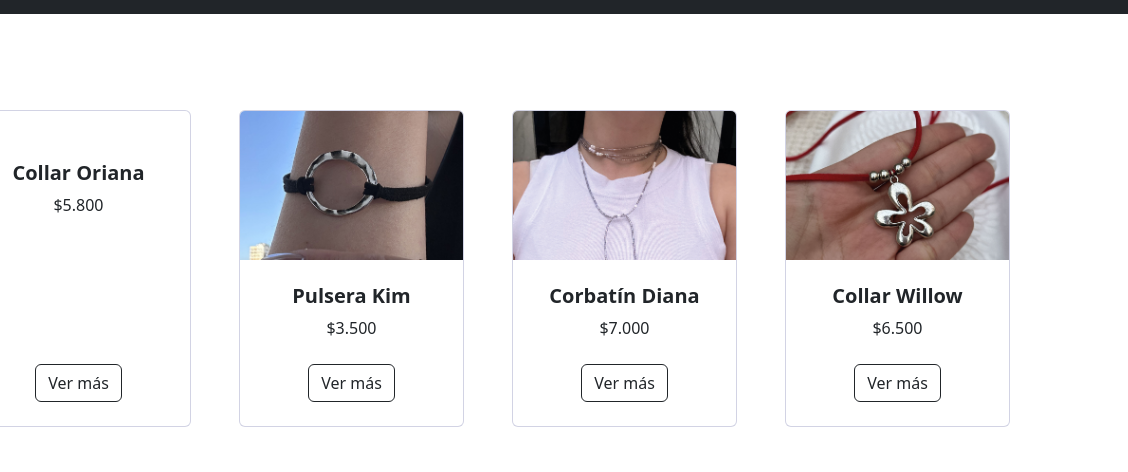
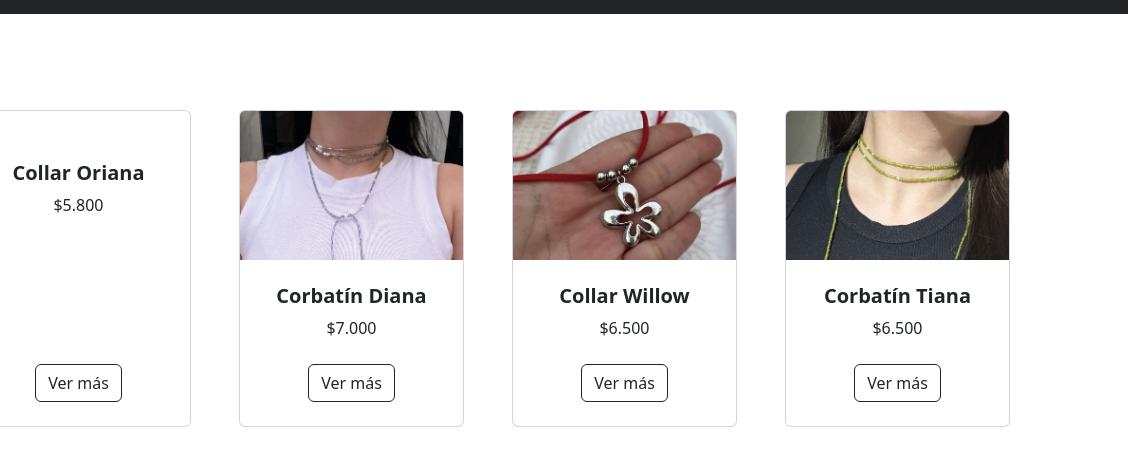
Before and after one commit to BrunaAccesorios/Collares-de-Gamuza, a plain HTML site: page index.html in a window 1280 px wide. Shown: the part 301-773 px from the top of the page, 152-1280 px from the left. Drawn offline with nearby package versions, Linux system fonts and the light colour scheme.

Commit message:
Update index.html

```diff
--- a/index.html
+++ b/index.html
@@ -88,27 +88,6 @@
 
 
 
-                            <!-- Product image-->
-                            <a href="https://brunaaccesorios.github.io/Pulsera-Kim/">
-                            <img class="card-img-top" src="assets - copia/450x300/brunita-04.jpg" alt="..." />
-                            </a>
-                            <!-- Product details-->
-                            <div class="card-body p-4">
-                                <div class="text-center">
-                                    <!-- Product name-->
-                                    <h5 class="fw-bolder">Pulsera Kim</h5>
-                                    <!-- Product price-->
-                                    $3.500
-                                </div>
-                            </div>
-                            <!-- Product actions-->
-                            <div class="card-footer p-4 pt-0 border-top-0 bg-transparent">
-                                <div class="text-center"><a class="btn btn-outline-dark mt-auto" href="https://brunaaccesorios.github.io/Pulsera-Kim/">Ver más</a></div>
-                            </div>
-                        </div>
-                    </div>
-                    <div class="col mb-5">
-                        <div class="card h-100">
                             <!-- Product image-->
                             <a href="https://brunaaccesorios.github.io/Corbat-n-Diana/">
                             <img class="card-img-top" src="assets - copia/450x300 13-9/DIANA.jpg" alt="..." />
```
